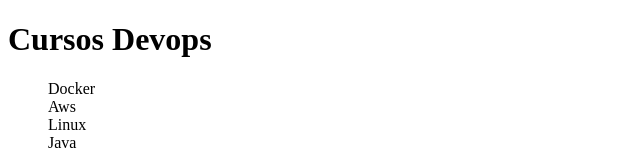
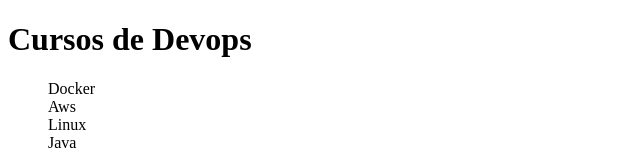
Before and after one commit to rjsilva/curso-git-alura, a plain HTML site: page index.html in a window 1280 px wide. Shown: the top 152 px of the page, without its empty margins (0-640 px from the left). Drawn offline with Linux system fonts and the light colour scheme.

Commit message:
ajustado

```diff
--- a/index.html
+++ b/index.html
@@ -5,7 +5,7 @@
     <title>Cursos de Tecnologia</title>
   </head>
   <body>
-    <h1>Cursos Devops</h1>
+    <h1>Cursos de Devops</h1>
     <dl>
       <dd>Docker</dd>
       <dd>Aws</dd>
```
